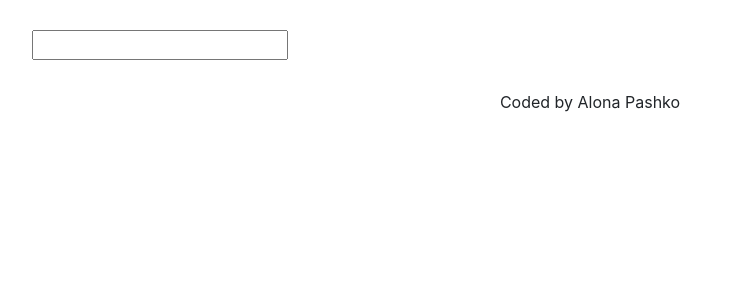
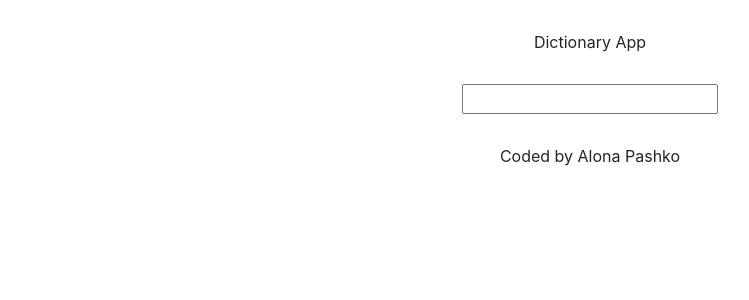
Before and after one commit to AlonaPashko/dictionary-react, a React (Create React App) app: page / in a window 1280 px wide. Shown: the top 300 px of the page, without its empty margins (50-799 px from the left). Built offline with nearby package versions, Linux system fonts and the light colour scheme.

Commit message:
Centered the app

```diff
--- a/src/App.css
+++ b/src/App.css
@@ -1,3 +1,6 @@
+.App{
+  text-align: center;
+}
 .App-header{
   margin: 30px 0;
 }
--- a/src/App.js
+++ b/src/App.js
@@ -6,6 +6,7 @@ export default function App() {
     <div className="App">
       <div className="container">
       <header className="App-header">
+        Dictionary App
      </header>
      <main>
       <Dictionary />
```
